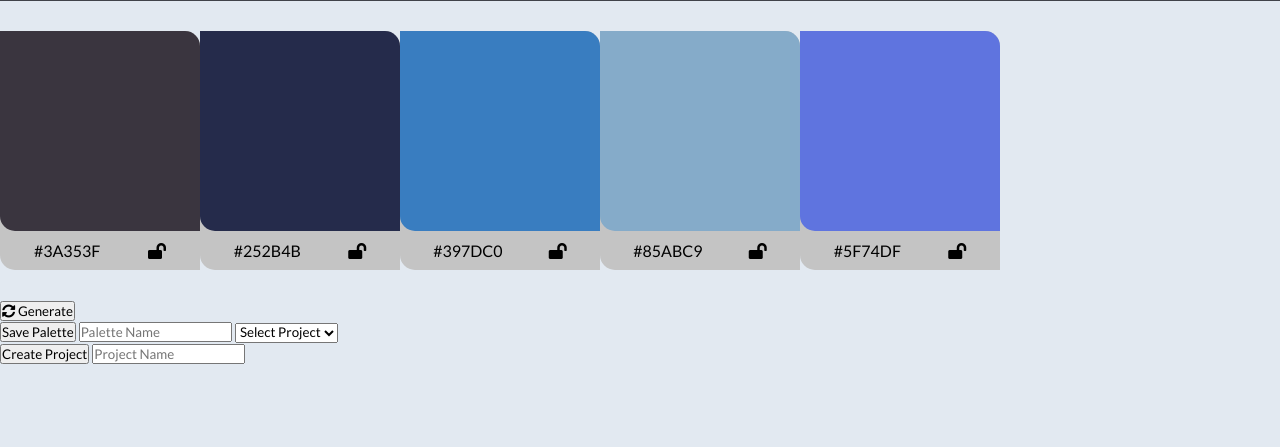
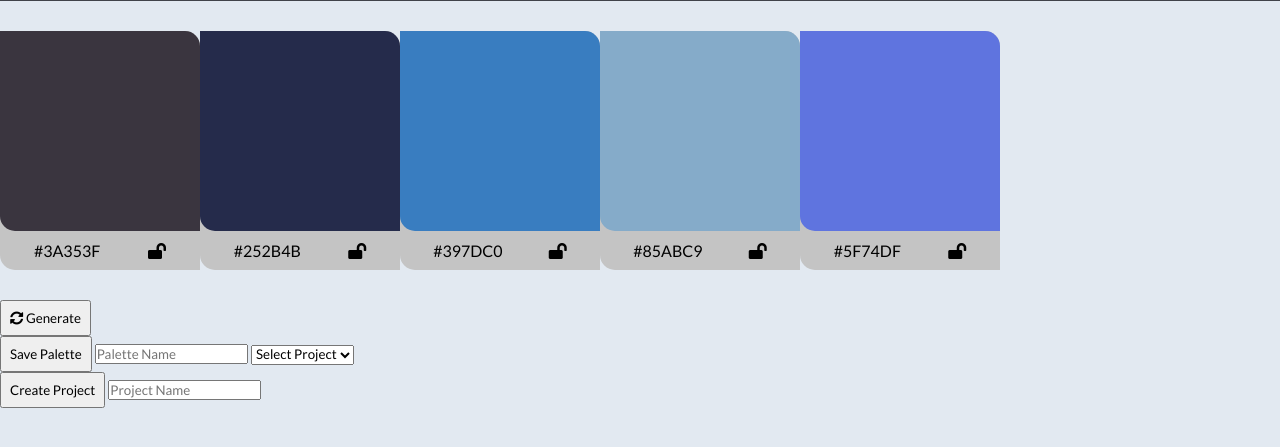
Before and after one commit to drhanciles/palette-picker, a website: page public/index.html in a window 1280 px wide. Shown: the part 99-546 px from the top of the page. Drawn offline with nearby package versions, Linux system fonts and the light colour scheme.

Commit message:
updated padding for all buttons

```diff
--- a/public/css/styles.css
+++ b/public/css/styles.css
@@ -75,3 +75,9 @@ header {
   justify-content: space-around;
   padding: 10px;
 }
+
+/* Buttons */
+
+button {
+  padding: 8px;
+}
```
